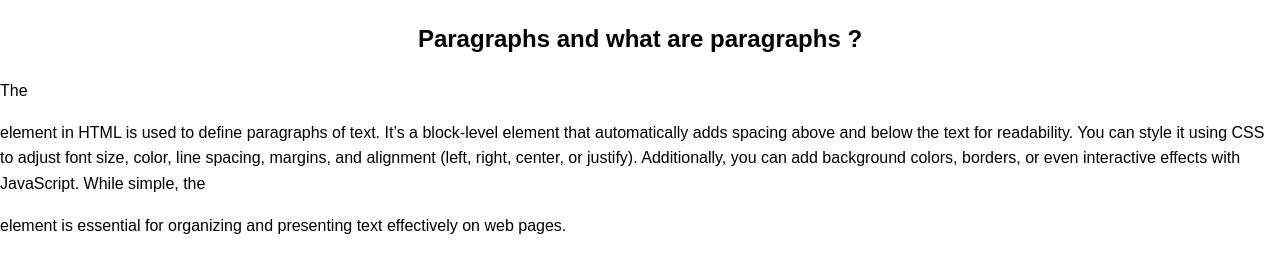
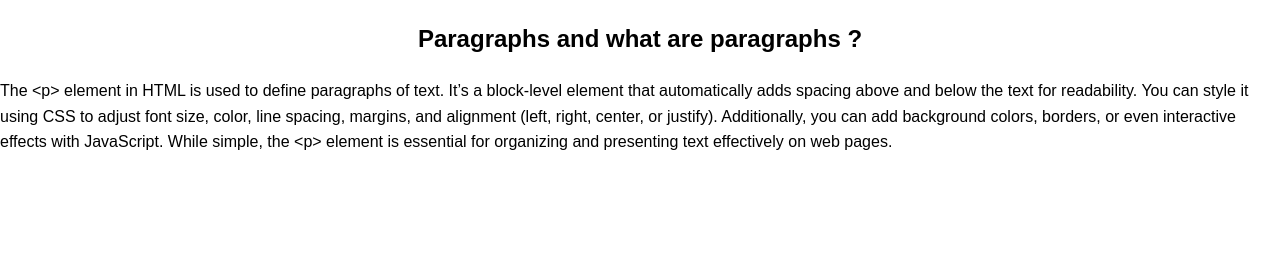
Before and after one commit to AliBD014/html, a plain HTML site: page p.html in a window 1280 px wide. Drawn offline with Linux system fonts and the light colour scheme.

Commit message:
Update p.html

```diff
--- a/p.html
+++ b/p.html
@@ -22,13 +22,11 @@
 
 <body>
     <h2>Paragraphs and what are paragraphs ?</h2>
-    <p>
-        The
-    <p> element in HTML is used to define paragraphs of text. It’s a block-level element that automatically adds spacing
-        above and below the text for readability. You can style it using CSS to adjust font size, color, line spacing,
-        margins, and alignment (left, right, center, or justify). Additionally, you can add background colors, borders,
-        or even interactive effects with JavaScript. While simple, the
-    <p> element is essential for organizing and presenting text effectively on web pages. </p>
+    <p> The &lt;p&gt; element in HTML is used to define paragraphs of text. It’s a block-level element that
+        automatically adds spacing above and below the text for readability. You can style it using CSS to adjust font
+        size, color, line spacing, margins, and alignment (left, right, center, or justify). Additionally, you can add
+        background colors, borders, or even interactive effects with JavaScript. While simple, the
+        &lt;p&gt; element is essential for organizing and presenting text effectively on web pages.</p>
 </body>
 
 </html>
```
